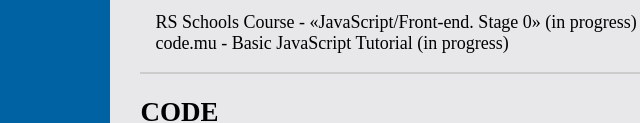
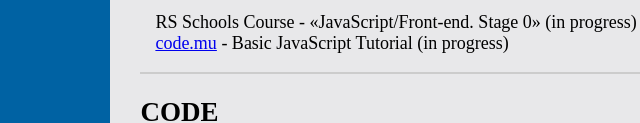
Before and after one commit to lserzhanl/rsschool-cv, a plain HTML site: page index.html in a window 1280 px wide. Shown: the part 692-815 px from the top of the page, 376-1016 px from the left. Drawn offline with Linux system fonts and the light colour scheme.

Commit message:
feat: modified index.html

```diff
--- a/index.html
+++ b/index.html
@@ -108,7 +108,7 @@
                         <h2>COURSES</h2>
                         <ul class="ul-right">
                             <li>RS Schools Course - «JavaScript/Front-end. Stage 0» (in progress)</li>
-                            <li>code.mu - Basic JavaScript Tutorial (in progress)</li>
+                            <li><a href="http://code.mu/ru/javascript/book/prime/" target="_blank">code.mu</a> - Basic JavaScript Tutorial (in progress)</li>
                         </ul>
                     </section>
                     <!-- COURSES END -->
```
